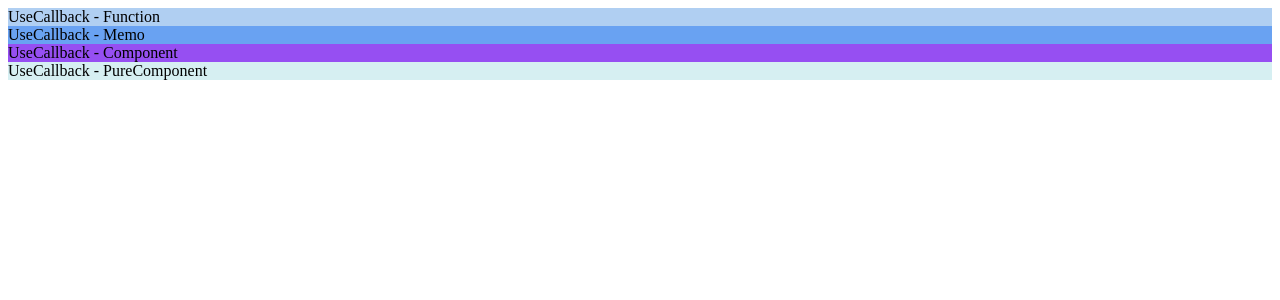
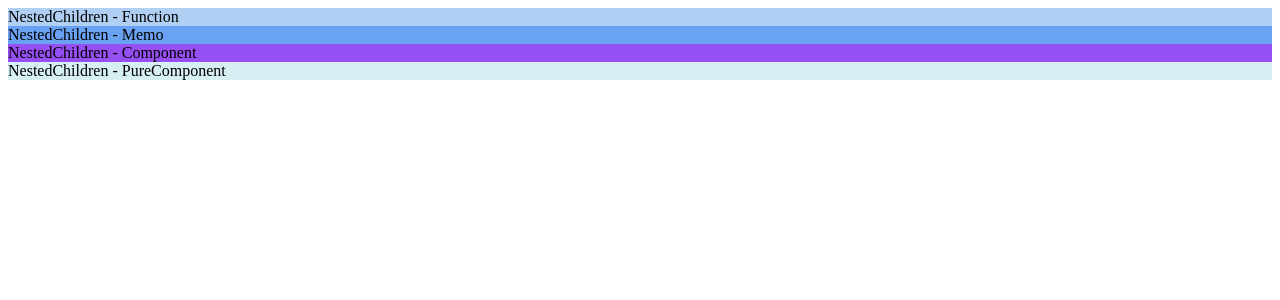
Before and after one commit to amcgavin/react-talk-render, a React (Create React App) app: page / in a window 1280 px wide. Shown: the top 300 px of the page. Built offline with nearby package versions, Linux system fonts and the light colour scheme.

Commit message:
add children

```diff
--- a/src/App.js
+++ b/src/App.js
@@ -4,11 +4,13 @@ import SimpleProps from './singular/SimpleProps'
 import ComplexProps from './singular/ComplexProps'
 import Functions from './singular/Functions'
 import UseCallback from './singular/UseCallback'
+import Children from './children/Children'
+import NestedChildren from './children/NestedChildren'
 
 function App() {
   return (
     <div>
-      <UseCallback />
+      <NestedChildren />
     </div>
   )
 }
--- /dev/null
+++ b/src/children/Children.js
@@ -0,0 +1,51 @@
+import React from 'react'
+import randomColour from '../colour-gen'
+
+export const Function = () => {
+  return <div style={{ backgroundColor: randomColour() }}>Children - Function</div>
+}
+
+export const Memo = React.memo(() => {
+  return <div style={{ backgroundColor: randomColour() }}>Children - Memo</div>
+})
+
+export class Component extends React.Component {
+  render() {
+    return <div style={{ backgroundColor: randomColour() }}>Children - Component</div>
+  }
+}
+export class PureComponent extends React.PureComponent {
+  render() {
+    return <div style={{ backgroundColor: randomColour() }}>Children - PureComponent</div>
+  }
+}
+
+const reducer = state => state + 1
+
+export default () => {
+  const [count, increment] = React.useReducer(reducer, 0)
+  React.useEffect(() => {
+    const interval = setInterval(() => {
+      increment()
+    }, 1000)
+    return () => {
+      clearInterval(interval)
+    }
+  }, [increment])
+  return (
+    <div>
+      <Function>
+        <div />
+      </Function>
+      <Component>
+        <div />
+      </Component>
+      <Memo>
+        <div />
+      </Memo>
+      <PureComponent>
+        <div />
+      </PureComponent>
+    </div>
+  )
+}
--- /dev/null
+++ b/src/children/NestedChildren.js
@@ -0,0 +1,53 @@
+import React from 'react'
+import randomColour from '../colour-gen'
+
+export const Function = () => {
+  return <div style={{ backgroundColor: randomColour() }}>NestedChildren - Function</div>
+}
+
+export const Memo = React.memo(() => {
+  return <div style={{ backgroundColor: randomColour() }}>NestedChildren - Memo</div>
+})
+
+export class Component extends React.Component {
+  render() {
+    return <div style={{ backgroundColor: randomColour() }}>NestedChildren - Component</div>
+  }
+}
+export class PureComponent extends React.PureComponent {
+  render() {
+    return <div style={{ backgroundColor: randomColour() }}>NestedChildren - PureComponent</div>
+  }
+}
+
+const Nester = ({ component: Component }) => <Component />
+
+const reducer = state => state + 1
+
+export default () => {
+  const [count, increment] = React.useReducer(reducer, 0)
+  React.useEffect(() => {
+    const interval = setInterval(() => {
+      increment()
+    }, 1000)
+    return () => {
+      clearInterval(interval)
+    }
+  }, [increment])
+  return (
+    <div>
+      <Nester component={Function}>
+        <div />
+      </Nester>
+      <Nester component={Memo}>
+        <div />
+      </Nester>
+      <Nester component={Component}>
+        <div />
+      </Nester>
+      <Nester component={PureComponent}>
+        <div />
+      </Nester>
+    </div>
+  )
+}
```
